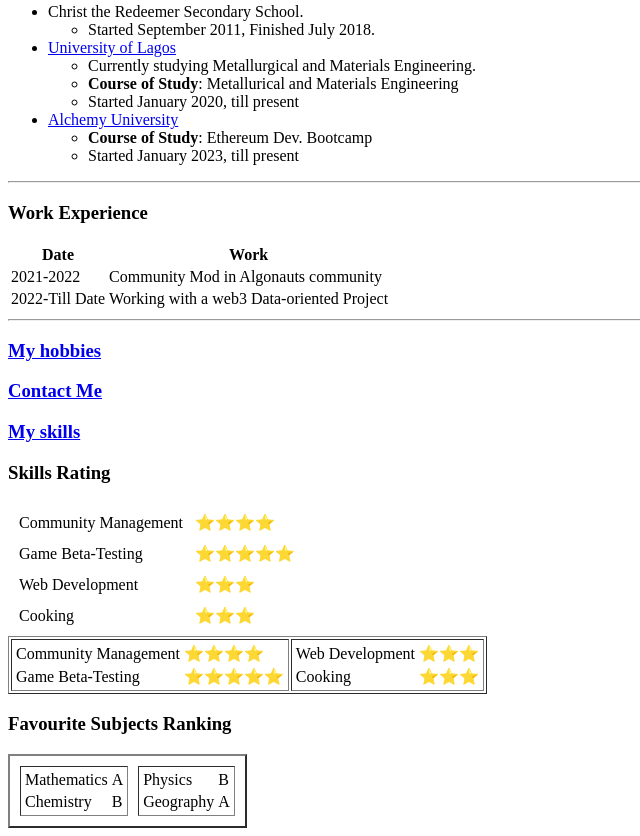
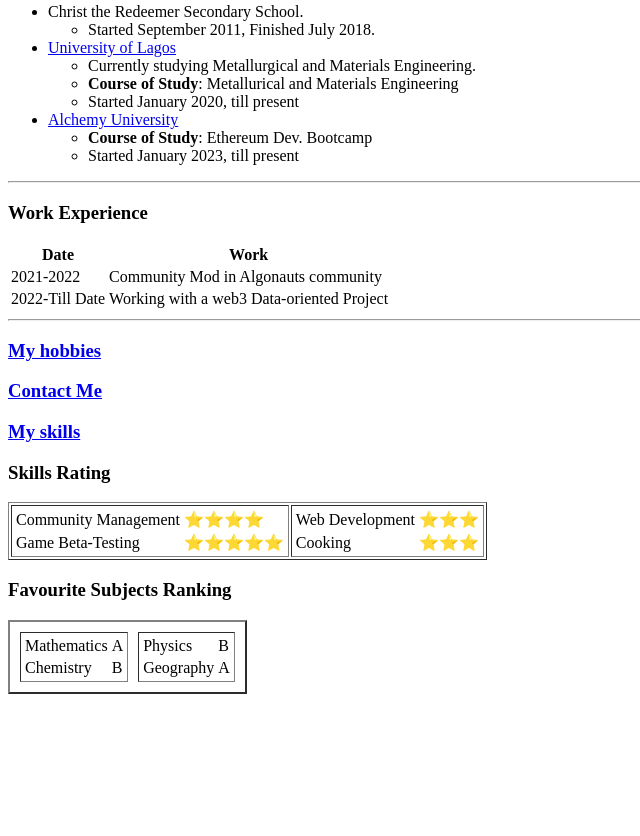
Before and after one commit to Toby001/CV, a plain HTML site: page index.html in a window 1280 px wide. Shown: the part 460-1296 px from the top of the page, without its empty margins (0-640 px from the left). After the commit the page ends 1162 px from the top, so only its background shows below. Drawn offline with Linux system fonts and the light colour scheme.

Commit message:
Update index.html

```diff
--- a/index.html
+++ b/index.html
@@ -58,24 +58,7 @@
         <h3><a href=contact.html>Contact Me</a></h3>
         <h3><a href=skillset.html>My skills</a></h3>
         <h3>Skills Rating</h3>
-        <Table cellspacing="10">
-         <tr>
-            <td>Community Management</td>
-            <td>⭐⭐⭐⭐</td>
-         </tr>
-         <tr>
-            <td>Game Beta-Testing</td>
-            <td>⭐⭐⭐⭐⭐</td>
-         </tr>
-         <tr>
-            <td>Web Development</td>
-            <td>⭐⭐⭐</td>
-         </tr>
-         <tr>
-            <td>Cooking</td>
-            <td>⭐⭐⭐</td>
-         </tr>
-        </Table>
+
         <table border="1">
          <td>
             <table>
```
